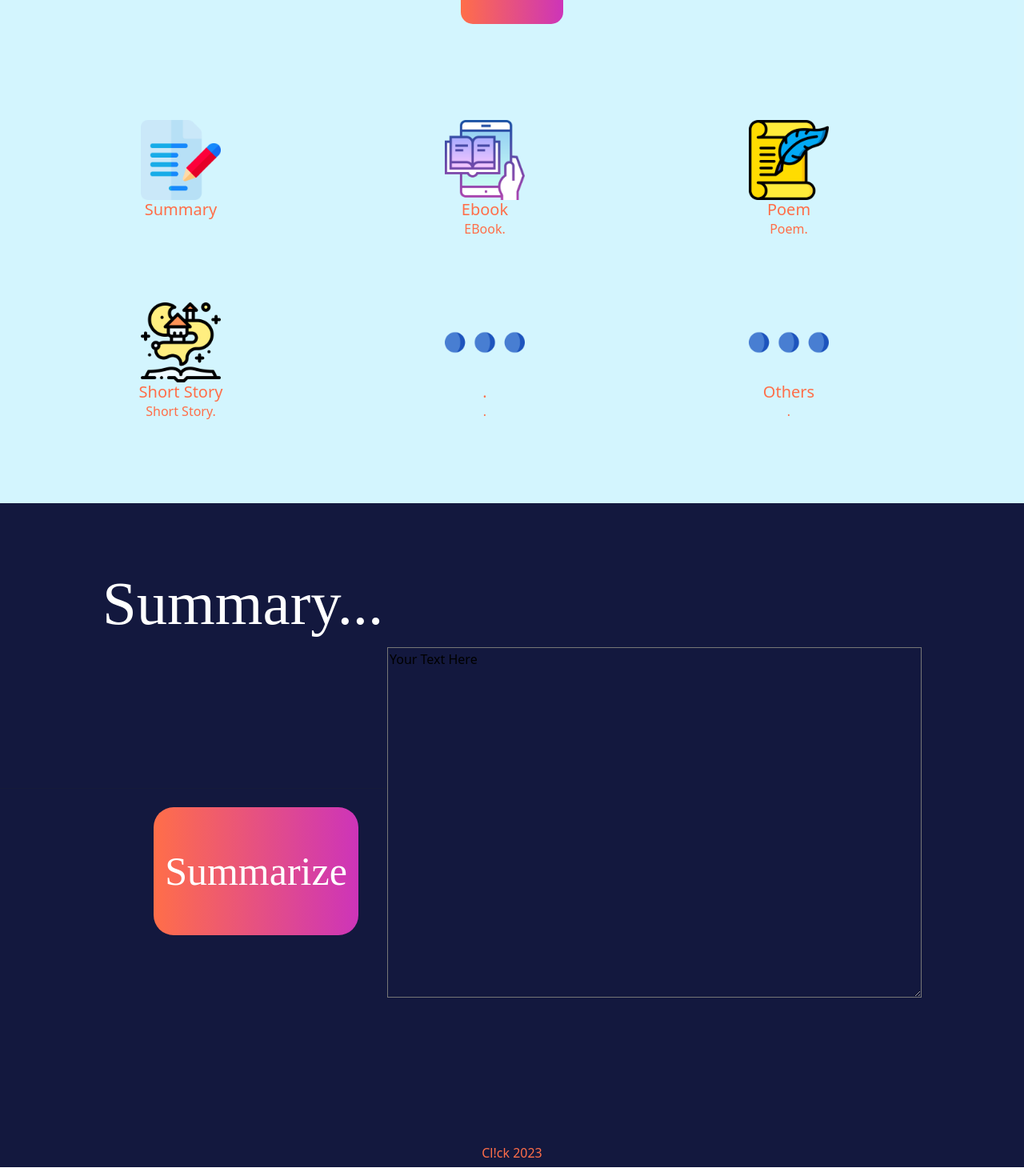
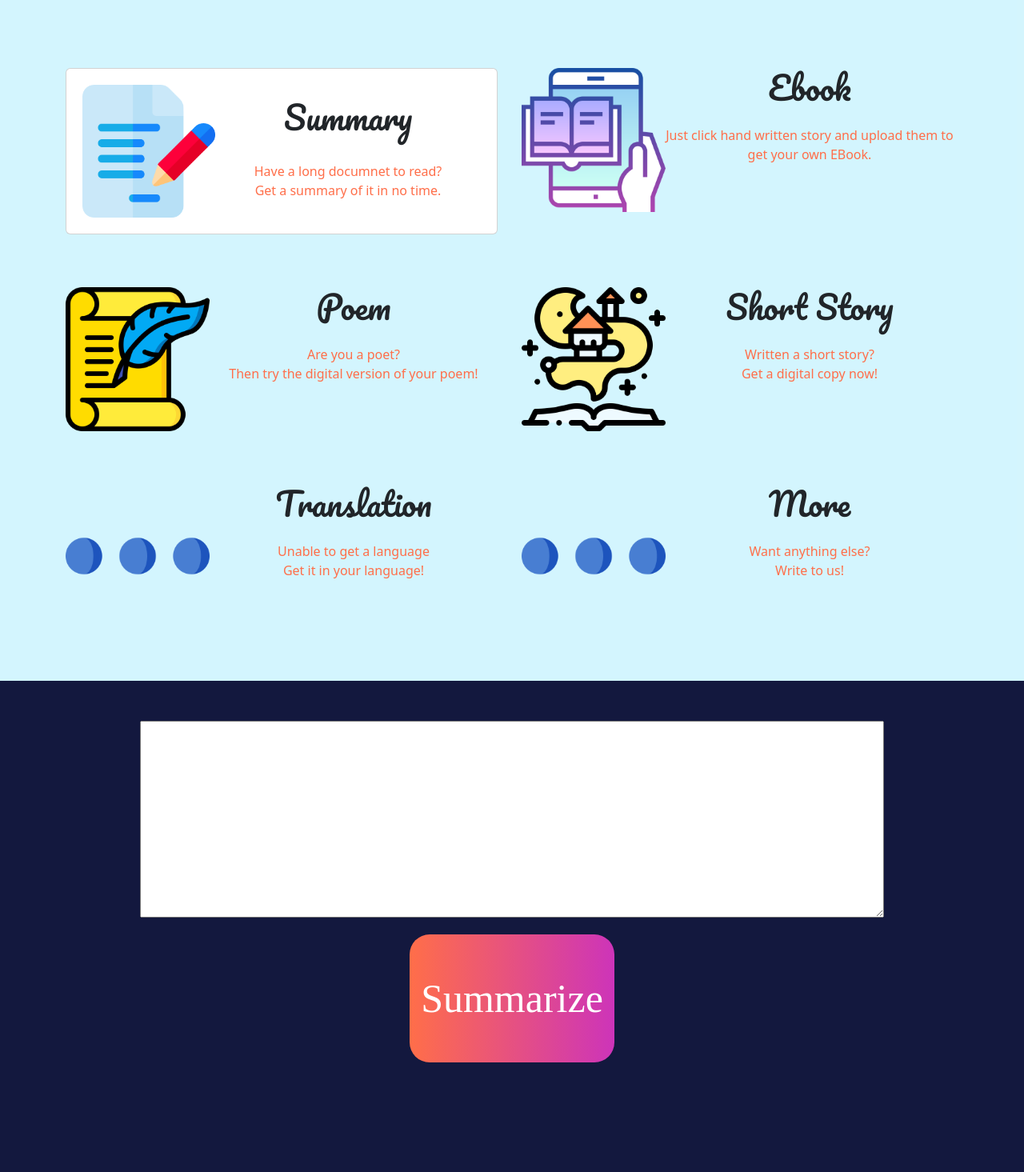
Before and after one commit to Lokesh8Goenka/Project, a React (Create React App) app in the folder my-app/: page / in a window 1280 px wide. Shown: the part 1085-2550 px from the top of the page at 80% size. Built offline with nearby package versions, Linux system fonts and the light colour scheme; a web font is replaced by a local one.

Commit message:
api working

```diff
--- a/my-app/public/styles.css
+++ b/my-app/public/styles.css
@@ -22,6 +22,10 @@ button{
     color: #ffff;
     text-align: center;
 }
+button:hover{
+    transition: 0.5s ease ;
+    box-shadow: 0 4px 15px 0 rgba(74, 90, 214, 1);
+}
 
 td{
     padding-left: 20px;
@@ -34,6 +38,21 @@ p{
 h1{
     color: #383b4e;
     font-family: 'Pacifico', cursive;
+}
+
+textarea{
+    overflow: hidden;
+    vertical-align: center;
+}
+input{
+    border: none;
+}
+
+input:hover{
+    box-shadow: 0 4px 15px 0 rgba(74, 90, 214, 0.75);
+}
+input:focus{
+    box-shadow: 0 4px 15px 0 rgba(255, 110, 73, 1);
 }
 
 textarea:hover{
@@ -68,10 +87,10 @@ textarea:focus{
     /* background: linear-gradient(90deg, rgba(255,110,73,1) 0%, rgba(205,52,185,1) 100%); */
 }
 
-.explore:hover{
+/* .explore:hover{
     transition: 0.1s  ease-in;
     box-shadow: 0 4px 15px 0 rgba(19, 24, 62, 1);
-}
+} */
 
 #popup-1.popup-content{
     background-color: #ffffff;
@@ -117,7 +136,7 @@ textarea:focus{
 
 .features{
     background-color: rgba(38, 206, 247,0.2);
-    height: 100vh;
+    height: auto;
 }
 
 .toolsheading {
@@ -135,12 +154,14 @@ textarea:focus{
 
 .login{
     height: 100vh;
-    background-color: #fff;
+    background-color: rgba(38, 206, 247,0.2);
+    text-align: center;
 }
 
 .summary{
     height: 100vh;
     background-color: #13183e;
+    text-align: center;
 }
 
 
@@ -153,9 +174,7 @@ textarea:focus{
     width: 20vw;
     font-size: 50px;
     font-family: 'Shantell Sans', cursive;
-    position: relative;
-    top: 25vh;
-    left: 15vw;
+    margin-top: 15px;
 }
 .submitBtn:hover{
     transition: 0.5s ease;
@@ -166,6 +185,12 @@ textarea:focus{
     box-shadow: 0 4px 15px 0 rgba(255, 255, 255, 1);
 }
 
+.loginInput{
+    border-radius: 25px;
+    padding: 100px;
+    background-color: rgba(255, 255, 255,0.75);
+}
+
 .footer{
     color: #ffff;
     background-color: #13183e;
@@ -173,4 +198,9 @@ textarea:focus{
     text-align: center;
 }
 
+
+.col{
+    margin-bottom: 50px;
+}
+
 /****************************************** ID *******************************************/
--- a/my-app/src/components/App.jsx
+++ b/my-app/src/components/App.jsx
@@ -5,7 +5,7 @@ import Navbar from "./Navbar";
 import Footer from "./Footer";
 import Features from "./Features";
 import Home from "./Home";
-import Login from "./Login";
+// import Login from "./Login";
 import Summary from "./Summary";
 // inside component:
 
--- a/my-app/src/components/Features.jsx
+++ b/my-app/src/components/Features.jsx
@@ -11,64 +11,101 @@ const cardTitle = {
 
 function Features() {
   return(
-    <div className="features" style={{marginTop:"5%", padding: "1px"}}>
+    <div className="features container-fluid">
       <div className="toolsheading">
           <h2 style={{fontSize: "50px"}}> Tools </h2>
       </div>
+
 <div className="container text-center">
         <div className="row">
         {/* col-lg-4 col-md-6 */}
           <div className="col">
-                <div className="card-transparent" style={{width: "18rem", marginRight: "5vw", border: "none"}}>
-                  <img src={contract} className="card-img-top m-auto" alt="..." style={{width: "100px"}} />
+                <div className="card mb-3" style={{maxWidth: "540px", minWidth: "500px", padding: "20px"}}>
+                    <div className="row g-0">
+                      <div className="col-md-4">
+                        <img src={contract} className="img-fluid rounded-start" alt="..." />
+                      </div>
+                      <div className="col-md-8">
                         <div className="card-body">
-                      <h5 className="card-title" style={cardTitle}>Summary</h5>
-                      <p className="card-text"></p>
+                          <h1 className="card-title">Summary</h1> <br />
+                          <p className="card-text">Have a long documnet to read? <br />Get a summary of it in no time.</p>
+                        </div>
+                      </div>
                     </div>
                 </div>
           </div>
           <div className="col">
-                <div className="card-transparent" style={{width: "18rem", marginRight: "5vw", border: "none"}}>
-                  <img src={ebook} className="card-img-top m-auto" alt="..." style={{width: "100px"}} />
+                <div className="card-transparent mb-3" style={{maxWidth: "540px", minWidth:"500px"}}>
+                    <div className="row g-0">
+                          <div className="col-md-4">
+                            <img src={ebook} className="img-fluid rounded-start" alt="..." />
+                          </div>
+                          <div className="col-md-8">
                             <div className="card-body">
-                    <h5 className="card-title"  style={cardTitle}>Ebook</h5>
-                      <p className="card-text">EBook.</p>
+                              <h1 className="card-title">Ebook</h1> <br />
+                              <p className="card-text">Just click hand written story and upload them to get your own EBook.</p>
+                          </div>
+                    </div>
                 </div>
           </div>
           </div>
           <div className="col">
-                <div className="card-transparent" style={{width: "18rem", border: "none"}}>
-                  <img src={poem} className="card-img-top m-auto" alt="..." style={{width: "100px"}} />
+              <div className="card-transparent mb-3" style={{maxWidth: "540px", minWidth:"500px"}}>
+                  <div className="row g-0">
+                    <div className="col-md-4">
+                      <img src={poem} className="img-fluid rounded-start" alt="..." />
+                    </div>
+                    <div className="col-md-8">
                       <div className="card-body">
-                    <h5 className="card-title"  style={cardTitle}>Poem</h5>
-                      <p className="card-text">Poem.</p>
+                        <h1 className="card-title">Poem</h1> <br />
+                        <p className="card-text">Are you a poet?<br /> Then try the digital version of your poem!</p>
+                      </div>
+                    </div>
                   </div>
               </div>
           </div>
           <div className="col">
-                <div className="card-transparent" style={{width: "18rem", marginRight: "5vw", marginTop: "10vh", border: "none"}}>
-                  <img src={shortstory} className="card-img-top m-auto" alt="..." style={{width: "100px"}} />
+                <div className="card-transparent mb-3" style={{maxWidth: "540px", minWidth:"500px"}}>
+                    <div className="row g-0">
+                          <div className="col-md-4">
+                            <img src={shortstory} className="img-fluid rounded-start" alt="..." />
+                          </div>
+                          <div className="col-md-8">
                             <div className="card-body">
-                    <h5 className="card-title"  style={cardTitle}>Short Story</h5>
-                      <p className="card-text">Short Story.</p>
+                              <h1 className="card-title">Short Story</h1> <br />
+                              <p className="card-text">Written a short story? <br /> Get a digital copy now!</p>
+                            </div>
+                          </div>
                     </div>
                 </div>
           </div>
           <div className="col">
-                <div className="card-transparent" style={{width: "18rem", marginRight: "5vw", marginTop: "10vh", border: "none"}}>
-                  <img src={more} className="card-img-top m-auto" alt="..." style={{width: "100px"}} />
+                <div className="card-transparent mb-3" style={{maxWidth: "540px", minWidth:"500px"}}>
+                      <div className="row g-0">
+                          <div className="col-md-4">
+                            <img src={more} className="img-fluid rounded-start" alt="..." />
+                          </div>
+                          <div className="col-md-8">
                             <div className="card-body">
-                    <h5 className="card-title"  style={cardTitle}>.</h5>
-                      <p className="card-text">.</p>
+                              <h1 className="card-title">Translation</h1> <br />
+                              <p className="card-text">Unable to get a language <br /> Get it in your language!</p>
+                            </div>
+                          </div>
                       </div>
                 </div>
           </div>
           <div className="col">
-                <div className="card-transparent" style={{width: "18rem", marginTop: "10vh", border: "none"}}>
-                  <img src={more} className="card-img-top m-auto" alt="..." style={{width: "100px"}} />
+                <div className="card-transparent mb-3" style={{maxWidth: "540px", minWidth:"500px"}}>
+                  <div className="row g-0">
+                    <div className="col-md-4">
+                      <img src={more} className="img-fluid rounded-start" alt="..." />
+                    </div>
+                    <div className="col-md-8">
                       <div className="card-body">
-                    <h5 className="card-title"  style={cardTitle}>Others</h5>
-                      <p className="card-text">.</p>
+                        <h1 className="card-title">More</h1> <br />
+                        <p className="card-text">Want anything else? <br /> Write to us!</p>
+                      </div>
+                    </div>
                   </div>
                 </div>
           </div>
--- a/my-app/src/components/Home.jsx
+++ b/my-app/src/components/Home.jsx
@@ -26,7 +26,7 @@ function Home(){
 //       };
 
     return(
-        <div className="main">
+        <div className="main container-fluid">
             {/* <div class="cont">
                 <div class="progress-bar" id="mybar"></div>
             </div> */}
--- a/my-app/src/components/Login.jsx
+++ b/my-app/src/components/Login.jsx
@@ -1,9 +1,33 @@
-import React from 'react';
+import React, { useState } from "react";
+
 
 function Login() {
+
+    const [hover, setHover] = useState(false);
+
+    function hoverON() {
+        setHover(true);
+    }
+    function hoverOff() {
+        setHover(false);
+    }
+
+
+
     return(
         <div className="login">
-                <h2 style={{fontSize: "72px"}}>Login</h2>
+                <h1 style={{fontSize: "72px", padding: "30px"}}>Hello!</h1>
+                <div className="container loginInput">
+                    <input style={{borderRadius: "15px", height: "50px", width: "500px"}} type="text" placeholder="UserName" /> <br /><br />
+                    <input style={{borderRadius: "15px", height: "50px", width: "500px"}} type="password" placeholder="Password" /> <br /><br />
+                    <button class="explore"
+                        style={{borderRadius: "25px",fontSize: "23px", height:"50px", width: "100px"}}
+                        onMouseOver={hoverON}
+                        onMouseOut={hoverOff}
+                    >
+                        Submit
+                    </button>
+                </div>
         </div>
     );
 }
--- a/my-app/src/components/Navbar.jsx
+++ b/my-app/src/components/Navbar.jsx
@@ -18,7 +18,7 @@ const btnStyle = {
 function Navbar() {
 
     return (
-      <div className="navbar">
+      <div className="navbar container-fluid">
         <h1 style={h1Style}>Cl!ckl</h1>
         <button style={btnStyle}>Login</button>
       </div>
--- a/my-app/src/components/Summary.jsx
+++ b/my-app/src/components/Summary.jsx
@@ -1,4 +1,4 @@
-import React from 'react';
+import React, { useState} from 'react';
 
 const sumStyle = {
     fontFamily: "'Shantell Sans', cursive",
@@ -8,42 +8,66 @@ const sumStyle = {
     fontSize: "6vw"
 }
 
-function handleSubmit(e) {
-    // Prevent the browser from reloading the page
-    e.preventDefault();
+function MLModelInput() {
+const [inputText, setInputText] = useState('');
+const [resultText, setResultText] = useState('');
 
-    // Read the form data
-    const form = e.target;
-    const formData = new FormData(form);
+const handleSubmit = async (event) => {
+  event.preventDefault();
 
-    // You can pass formData as a fetch body directly:
-    // fetch('/some-api', { method: form.method, body: formData });
+  if (inputText) {
+  const response = await fetch('http://192.168.34.133:12345/summarize', {
+    method: 'POST',
+    headers: {
+      'Content-Type': 'application/json'
+    },
+    body: JSON.stringify({
+      text: inputText
+  })
+});
 
-    // Or you can work with it as a plain object:
-    const formJson = Object.fromEntries(formData.entries());
-    console.log(formJson);
+  const resultText = await response.json();
+
+  setResultText(JSON.stringify(resultText));
 }
+};
 
-function Summary() {
-    return(
+const handleChange = event => {
+  setInputText(event.target.value);
+};
+
+
+
+return (
   <div className="summary">
-                <h1 style={sumStyle}>Summary...</h1>
-
-                <form method="post" onSubmit={handleSubmit}>
-                <button className="submitBtn" type="submit">Summarize</button>
-                <label style={{color: "#fff", float: "right", marginRight: "10vw"}}>
-                    <textarea style={{backgroundColor: "transparent"}}
-                    name="postContent"
-                    defaultValue="Your Text Here"
-                    rows={18}
-                    cols={70}
-                    />
-                </label>
-                <hr />
-
+    <div className="container">
+        <div className="row">
+            <div className="col">
+                <form onSubmit={handleSubmit}>
+                    <label htmlFor="text-input"></label>
+                    <textarea style={{marginTop: "50px"}}
+                        type="text"
+                        cols="100"
+                        rows="10"
+                        id="text-input"
+                        value={inputText}
+                        onChange={handleChange}
+                    /> <br />
+                    <button className="submitBtn" type="submit">Summarize</button> <br />
                 </form>
             </div>
+        </div>
+        <div className="row">
+            <div className="col">
+                <output style={{color: "Black", backgroundColor: "white"}}>
+                    {resultText}
+                </output>
+            </div>
+        </div>
+    </div>
+</div>
+
 );
 }
 
-export default Summary;
+export default MLModelInput;
```
Also changed, not shown: my-app/src/images/scanner.png (added). Lines whose indentation alone changed are shown as unchanged.
